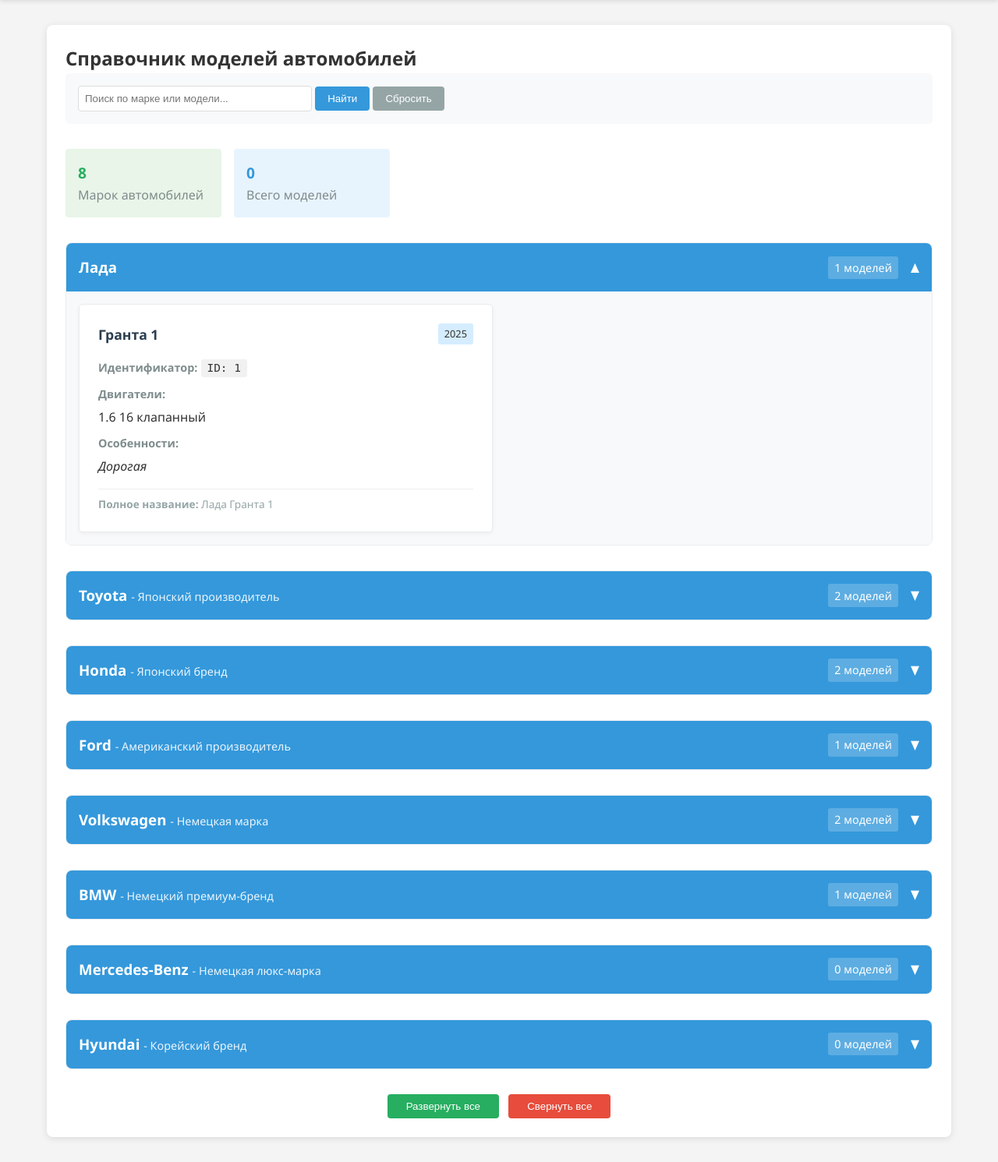
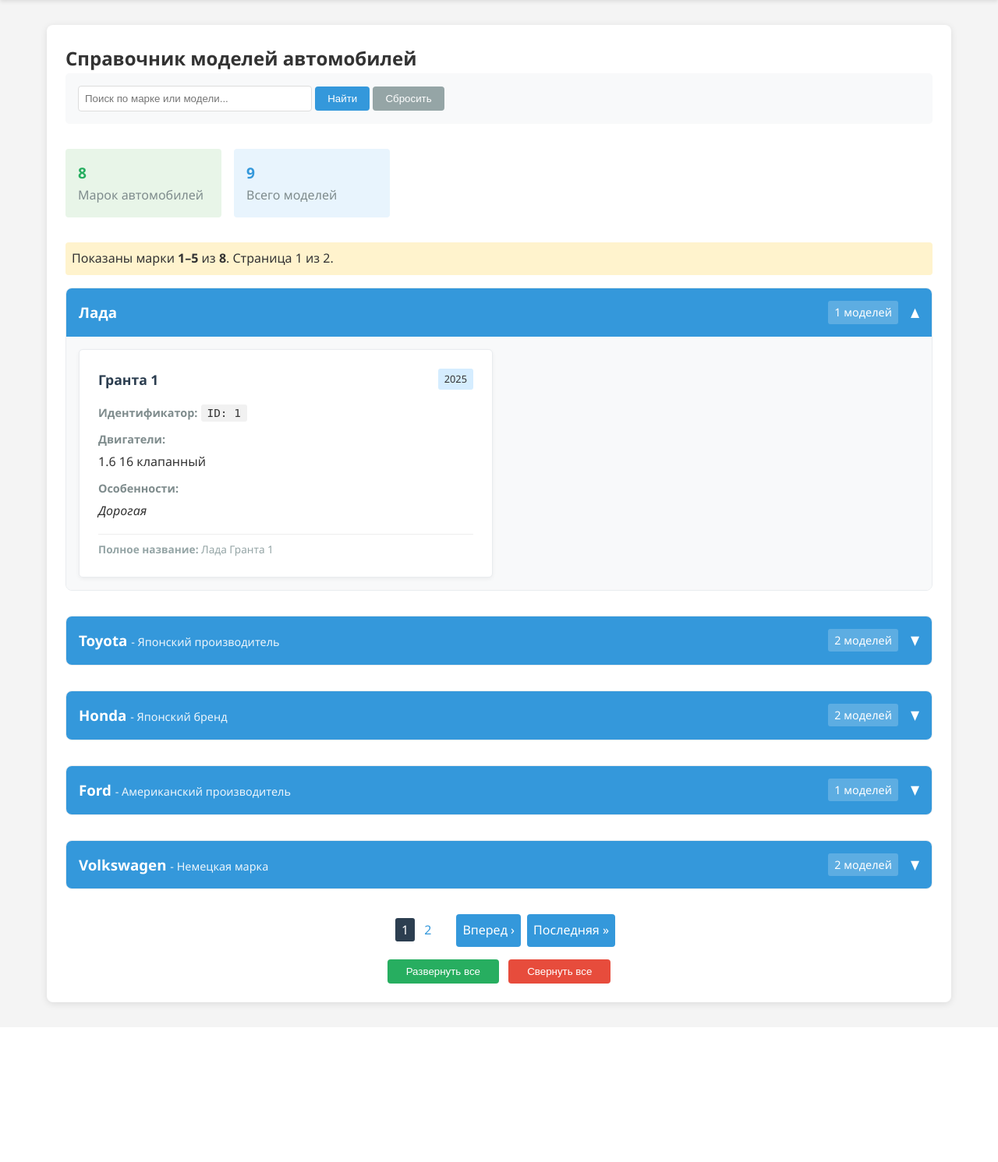
Before and after one commit to 123456-png/Kladez, a Django app: page /car-models/ in a window 1280 px wide. Shown: the part 74-1565 px from the top of the page at 78% size. After the commit the page ends 1369 px from the top, so only its background shows below. Run offline with Django 5.2, Linux system fonts and the light colour scheme; a user stored in the database is signed in; data comes from the database, SQL or seed files in the repository.

Commit message:
ласт апдейт
пагинация

```diff
--- a/Kladez/kladez_app/templates/kladez_app/car_models_directory.html
+++ b/Kladez/kladez_app/templates/kladez_app/car_models_directory.html
@@ -16,33 +16,32 @@
         </button>
     </div>
 
-    {% if brands_with_models %}
     <!-- Общая статистика -->
     <div style="display: flex; gap: 1rem; margin-bottom: 2rem; flex-wrap: wrap;">
         <div style="background: #e8f5e8; padding: 1rem; border-radius: 4px; min-width: 200px;">
             <div style="font-size: 1.2rem; font-weight: bold; color: #27ae60;">
-                    {{ brands_with_models|length }}
+                {{ total_brands }}
             </div>
             <div style="color: #7f8c8d;">Марок автомобилей</div>
         </div>
         <div style="background: #e8f4fd; padding: 1rem; border-radius: 4px; min-width: 200px;">
             <div style="font-size: 1.2rem; font-weight: bold; color: #3498db;">
-                    {% with total=0 %}
-                        {% for brand in brands_with_models %}
-                            {% with brand.carmodel_set.all|length as count %}
-                                {% with total=total|add:count %}{% endwith %}
-                            {% endwith %}
-                        {% endfor %}
-                        {{ total }}
-                    {% endwith %}
+                {{ total_models }}
             </div>
             <div style="color: #7f8c8d;">Всего моделей</div>
         </div>
     </div>
 
+    <!-- Информация о текущей странице -->
+    <div style="margin-bottom: 1rem; padding: 0.5rem; background: #fff3cd; border-radius: 4px;">
+        Показаны марки <strong>{{ brands_page.start_index }}–{{ brands_page.end_index }}</strong>
+        из <strong>{{ total_brands }}</strong>. Страница {{ brands_page.number }} из {{ paginator.num_pages }}.
+    </div>
+
+    {% if brands_page %}
         <!-- Детальный список марок и моделей -->
         <div id="brandsList">
-            {% for brand in brands_with_models %}
+            {% for brand in brands_page %}
             <div class="brand-card" style="margin-bottom: 2rem; border: 1px solid #e9ecef; border-radius: 8px; overflow: hidden;">
                 <div style="background: #3498db; color: white; padding: 1rem; display: flex; justify-content: space-between; align-items: center; cursor: pointer;"
                      onclick="toggleModels('models-{{ brand.id }}')">
@@ -111,7 +110,40 @@
             {% endfor %}
         </div>
 
-        <div style="margin-top: 2rem; text-align: center;">
+        <!-- Пагинация -->
+        <div style="margin-top: 2rem; display: flex; justify-content: center; align-items: center;">
+            <div style="display: flex; gap: 0.5rem; align-items: center;">
+                {% if brands_page.has_previous %}
+                    <a href="?page=1" style="padding: 0.5rem; background: #3498db; color: white; border-radius: 4px; text-decoration: none;">
+                        « Первая
+                    </a>
+                    <a href="?page={{ brands_page.previous_page_number }}" style="padding: 0.5rem; background: #3498db; color: white; border-radius: 4px; text-decoration: none;">
+                        ‹ Назад
+                    </a>
+                {% endif %}
+
+                <span style="padding: 0.5rem 1rem;">
+                    {% for num in paginator.page_range %}
+                        {% if brands_page.number == num %}
+                            <span style="padding: 0.25rem 0.5rem; background: #2c3e50; color: white; border-radius: 3px;">{{ num }}</span>
+                        {% elif num > brands_page.number|add:'-3' and num < brands_page.number|add:'3' %}
+                            <a href="?page={{ num }}" style="padding: 0.25rem 0.5rem; color: #3498db; text-decoration: none;">{{ num }}</a>
+                        {% endif %}
+                    {% endfor %}
+                </span>
+
+                {% if brands_page.has_next %}
+                    <a href="?page={{ brands_page.next_page_number }}" style="padding: 0.5rem; background: #3498db; color: white; border-radius: 4px; text-decoration: none;">
+                        Вперед ›
+                    </a>
+                    <a href="?page={{ paginator.num_pages }}" style="padding: 0.5rem; background: #3498db; color: white; border-radius: 4px; text-decoration: none;">
+                        Последняя »
+                    </a>
+                {% endif %}
+            </div>
+        </div>
+
+        <div style="margin-top: 1rem; text-align: center;">
             <button onclick="expandAll()" style="padding: 0.5rem 1.5rem; background: #27ae60; color: white; border: none; border-radius: 4px; cursor: pointer; margin-right: 0.5rem;">
                 Развернуть все
             </button>
--- a/Kladez/kladez_app/views.py
+++ b/Kladez/kladez_app/views.py
@@ -12,7 +12,7 @@
 from .forms import CompletedWorkForm, CarBrandForm, CarModelForm, RepairCategoryForm, RepairTypeForm, LoginForm, \
     RegisterForm, DecimalEncoder
 import json
-
+from django.core.paginator import Paginator, PageNotAnInteger, EmptyPage
 
 class ExportImportView(TemplateView):
     template_name = 'kladez_app/export_import.html'
@@ -184,16 +184,40 @@
 
     return render(request, 'kladez_app/completed_works.html', context)
 
+
 @login_required
 def car_models_directory(request):
-    """Справочник моделей автомобилей"""
-    brands_with_models = CarBrand.objects.prefetch_related('carmodel_set').all()
+    """Справочник моделей автомобилей с пагинацией"""
+    # Получаем все марки с моделями
+    brands_list = CarBrand.objects.prefetch_related('carmodel_set').all()
+
+    paginator = Paginator(brands_list, 5)
+    page_number = request.GET.get('page')
+
+    try:
+        brands_page = paginator.page(page_number)
+    except PageNotAnInteger:
+        # Если страница не является целым числом, показываем первую страницу
+        brands_page = paginator.page(1)
+    except EmptyPage:
+        # Если страница вне диапазона, показываем последнюю страницу
+        brands_page = paginator.page(paginator.num_pages)
+
+    # Общая статистика (для всех марок, а не только для текущей страницы)
+    total_brands = CarBrand.objects.count()
+    total_models = CarModel.objects.count()
+
+    # Рассчитываем количество моделей для каждой марки на текущей странице
+    for brand in brands_page:
+        brand.model_count = brand.carmodel_set.count()
 
     context = {
-        'brands_with_models': brands_with_models
+        'brands_page': brands_page,
+        'total_brands': total_brands,
+        'total_models': total_models,
+        'paginator': paginator,
     }
     return render(request, 'kladez_app/car_models_directory.html', context)
-
 
 @login_required
 def repair_types_directory(request):
```
Lines whose indentation alone changed are shown as unchanged.
